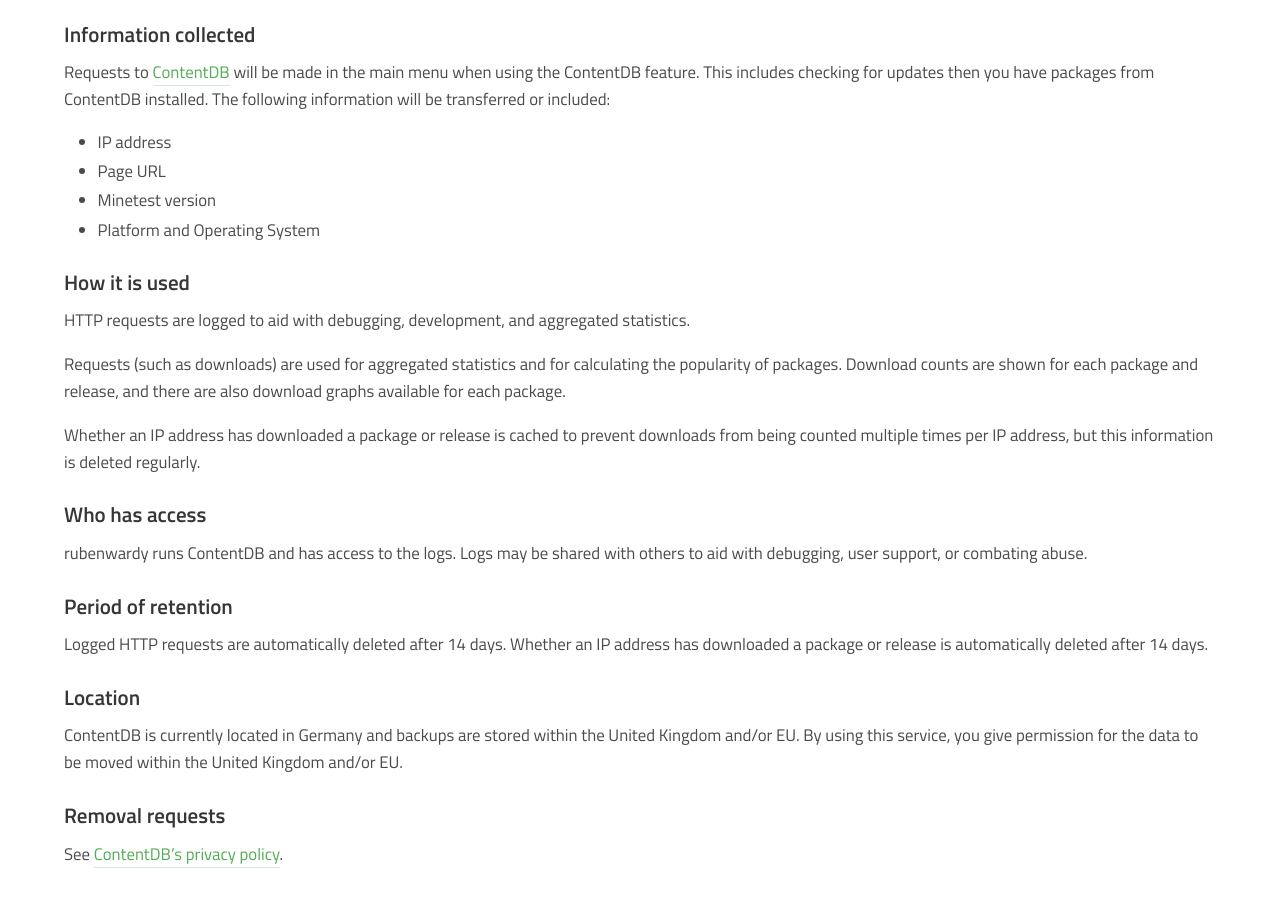
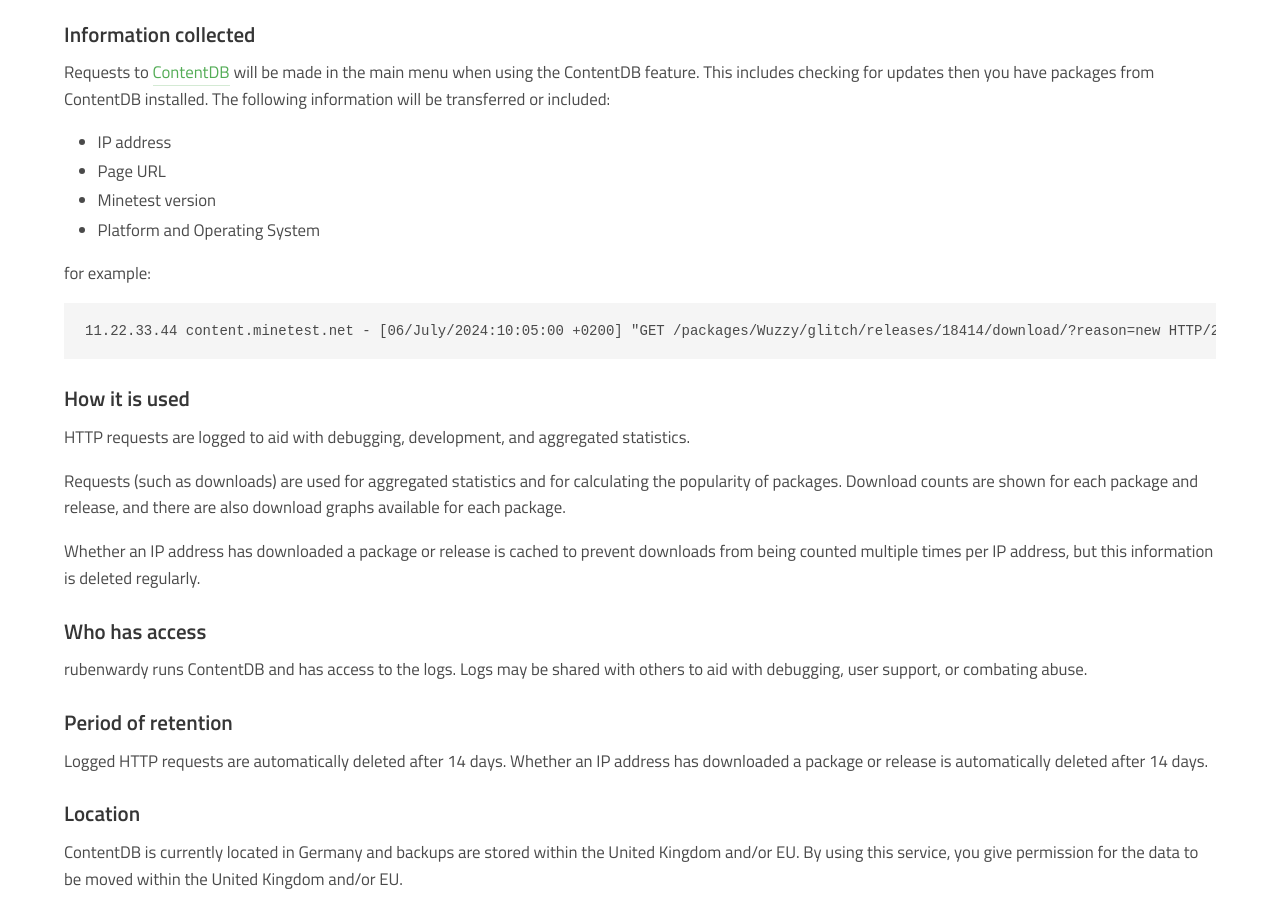
Before and after one commit to minetest/minetest.github.io, a Jekyll site: the page built from app-privacy-policy.md, in a window 1280 px wide and 900 px high, scrolled down 1954 px. Built offline with Jekyll 4.4.1, drawn with Linux system fonts in a browser that asks for light colours; comment, search, counter and statistics services are not loaded.

Commit message:
Update 5

````diff
--- a/app-privacy-policy.md
+++ b/app-privacy-policy.md
@@ -93,6 +93,12 @@ transferred or included:
 * Minetest version
 * Platform and Operating System
 
+for example:
+
+```
+11.22.33.44 content.minetest.net - [06/July/2024:10:05:00 +0200] "GET /packages/Wuzzy/glitch/releases/18414/download/?reason=new HTTP/2.0" 302 233 "-" "Minetest/5.8.0 (Windows/10.0.19041 x86_64)"
+```
+
 ### How it is used
 
 HTTP requests are logged to aid with debugging, development, and aggregated
````
